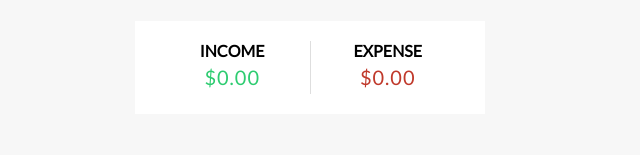
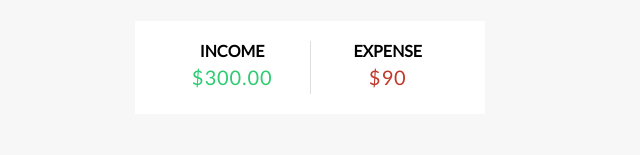
Before and after one commit to Tajveez/React-expense-tracker, a React (Create React App) app: page / in a window 1280 px wide. Shown: the part 126-281 px from the top of the page, without its empty margins (330-970 px from the left). Built offline with nearby package versions, Linux system fonts and the light colour scheme.

Commit message:
context added

```diff
--- a/src/components/IncomeExpenses.js
+++ b/src/components/IncomeExpenses.js
@@ -1,15 +1,28 @@
-import React from "react";
+import React, { useContext } from "react";
+import { GlobalContext } from "../context/GlobalState";
 
 export const IncomeExpenses = () => {
+  const { transactions } = useContext(GlobalContext);
+
+  const amounts = transactions.map((transaction) => transaction.amount);
+  const income = amounts
+    .filter((amount) => amount > 0)
+    .reduce((acc, item) => (acc += item), 0)
+    .toFixed(2);
+  const expense =
+    amounts
+      .filter((amount) => amount < 0)
+      .reduce((acc, item) => (acc += item), 0) * -(1).toFixed(2);
+
   return (
     <div className="inc-exp-container">
       <div className="">
         <h4>Income</h4>
-        <p className="money plus">$0.00</p>
+        <p className="money plus">${income}</p>
       </div>
       <div className="">
         <h4>Expense</h4>
-        <p className="money minus">$0.00</p>
+        <p className="money minus">${expense}</p>
       </div>
     </div>
   );
```
